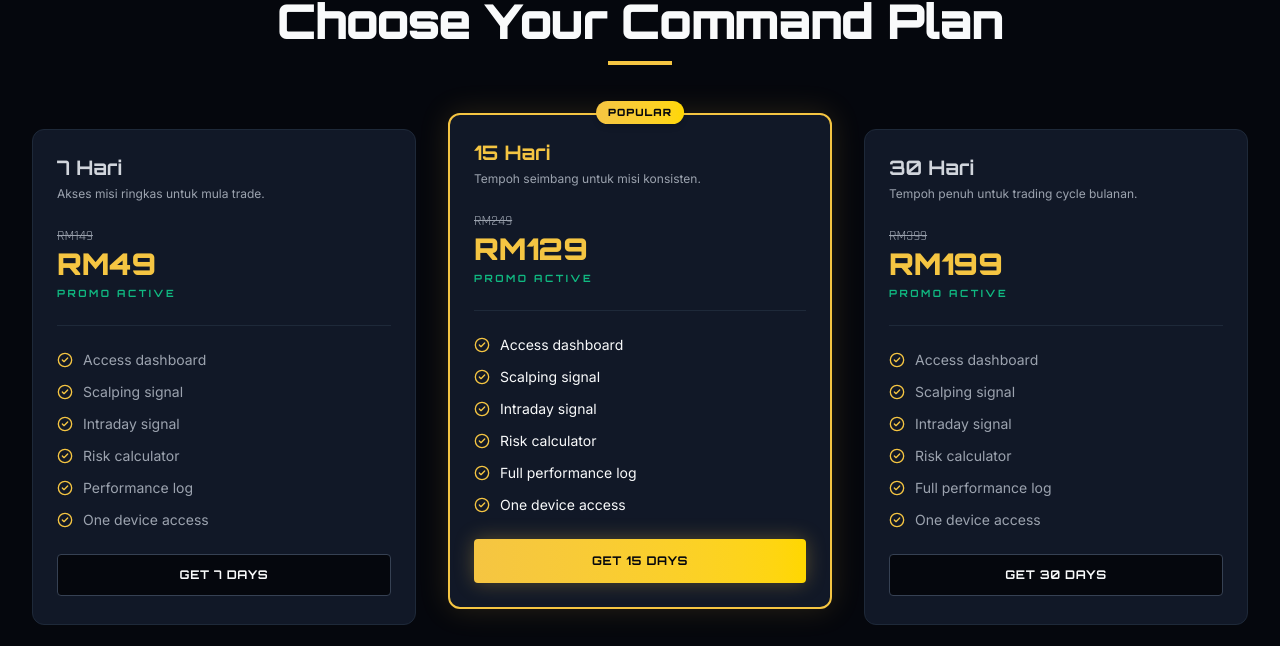
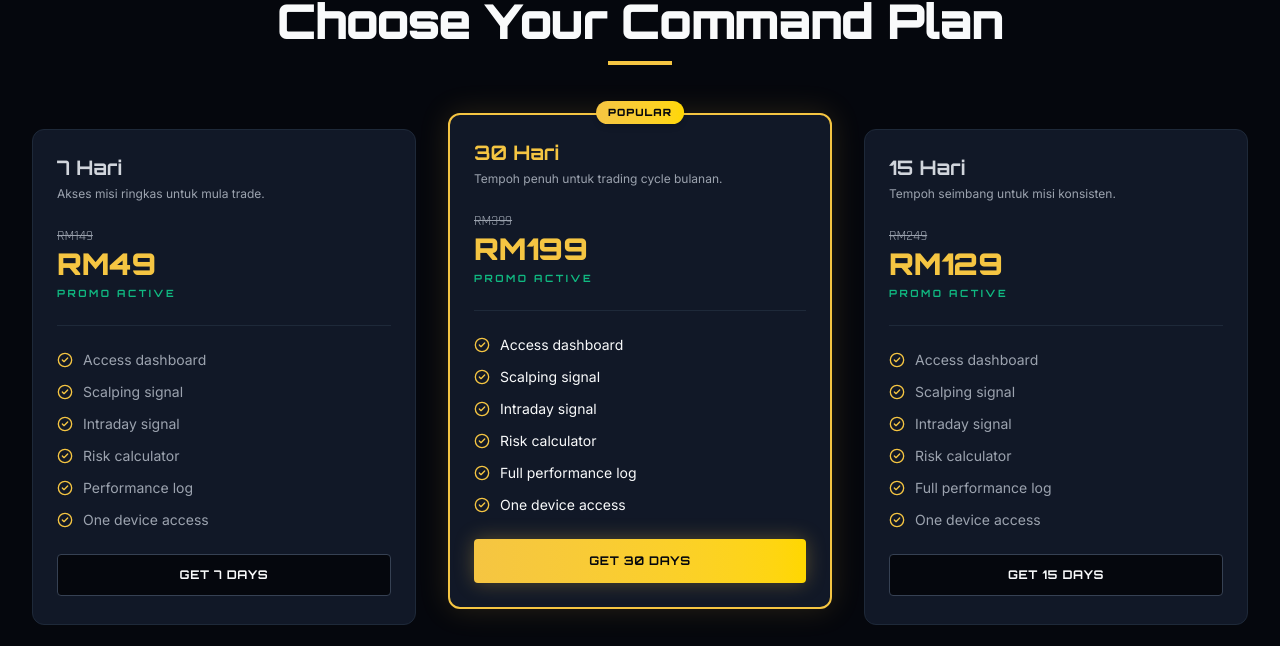
Before and after one commit to kapitansignal/kapitansignal, a Next.js app: page / in a window 1280 px wide. Shown: the part 4579-5225 px from the top of the page. Built offline with nearby package versions, Linux system fonts and the light colour scheme.

Commit message:
Make 30 day Kapitan package popular

```diff
--- a/src/app/page.tsx
+++ b/src/app/page.tsx
@@ -455,12 +455,12 @@ export default function KapitanLandingPage() {
               POPULAR
             </div>
             <div>
-              <h3 className="font-heading text-xl font-bold text-[#F5C542]">15 Hari</h3>
-              <p className="mt-1 text-xs text-[#9CA3AF]">Tempoh seimbang untuk misi konsisten.</p>
+              <h3 className="font-heading text-xl font-bold text-[#F5C542]">30 Hari</h3>
+              <p className="mt-1 text-xs text-[#9CA3AF]">Tempoh penuh untuk trading cycle bulanan.</p>
             </div>
             <div>
-              <p className="font-mono text-sm text-[#9CA3AF] line-through">RM249</p>
-              <div className="font-heading text-3xl font-black text-[#F5C542]">RM129</div>
+              <p className="font-mono text-sm text-[#9CA3AF] line-through">RM399</p>
+              <div className="font-heading text-3xl font-black text-[#F5C542]">RM199</div>
               <p className="mt-1 font-heading text-[10px] font-bold uppercase tracking-[0.25em] text-[#10B981]">Promo Active</p>
             </div>
             <div className="h-[1px] w-full bg-gray-800" />
@@ -475,18 +475,18 @@ export default function KapitanLandingPage() {
               rel="noreferrer"
               className="block w-full rounded bg-gradient-to-r from-[#F5C542] to-[#FFD700] py-3.5 text-center font-heading text-xs font-bold uppercase tracking-wider text-[#05070D] shadow-[0_0_20px_rgba(245,197,66,0.3)] transition-all hover:shadow-[0_0_30px_rgba(245,197,66,0.5)]"
             >
-              Get 15 Days
+              Get 30 Days
             </a>
           </div>
 
           <div className="gold-glow-hover space-y-6 rounded-xl border border-gray-800 bg-[#111827] p-6 transition-all duration-300">
             <div>
-              <h3 className="font-heading text-xl font-bold text-gray-300">30 Hari</h3>
-              <p className="mt-1 text-xs text-[#9CA3AF]">Tempoh penuh untuk trading cycle bulanan.</p>
+              <h3 className="font-heading text-xl font-bold text-gray-300">15 Hari</h3>
+              <p className="mt-1 text-xs text-[#9CA3AF]">Tempoh seimbang untuk misi konsisten.</p>
             </div>
             <div>
-              <p className="font-mono text-sm text-[#9CA3AF] line-through">RM399</p>
-              <div className="font-heading text-3xl font-black text-[#F5C542]">RM199</div>
+              <p className="font-mono text-sm text-[#9CA3AF] line-through">RM249</p>
+              <div className="font-heading text-3xl font-black text-[#F5C542]">RM129</div>
               <p className="mt-1 font-heading text-[10px] font-bold uppercase tracking-[0.25em] text-[#10B981]">Promo Active</p>
             </div>
             <div className="h-[1px] w-full bg-gray-800" />
@@ -501,7 +501,7 @@ export default function KapitanLandingPage() {
               rel="noreferrer"
               className="block w-full rounded border border-gray-700 bg-[#05070D] py-3 text-center font-heading text-xs font-bold uppercase tracking-wider text-[#F9FAFB] transition-all hover:border-[#F5C542] hover:text-[#F5C542]"
             >
-              Get 30 Days
+              Get 15 Days
             </a>
           </div>
         </div>
```
